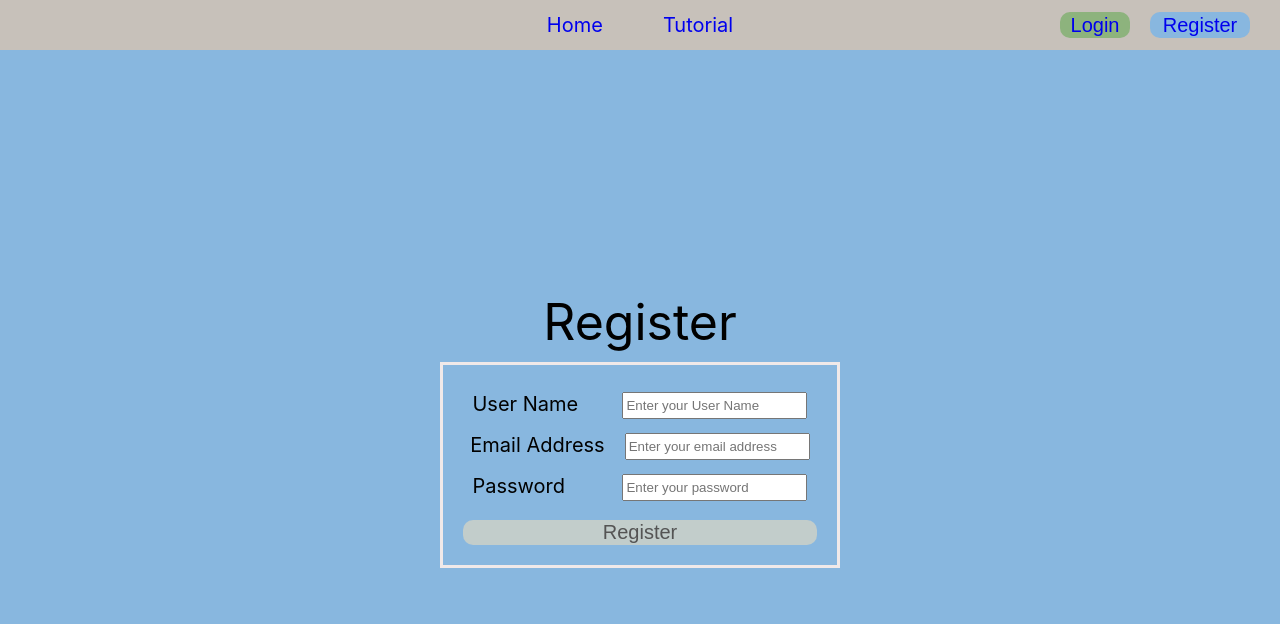
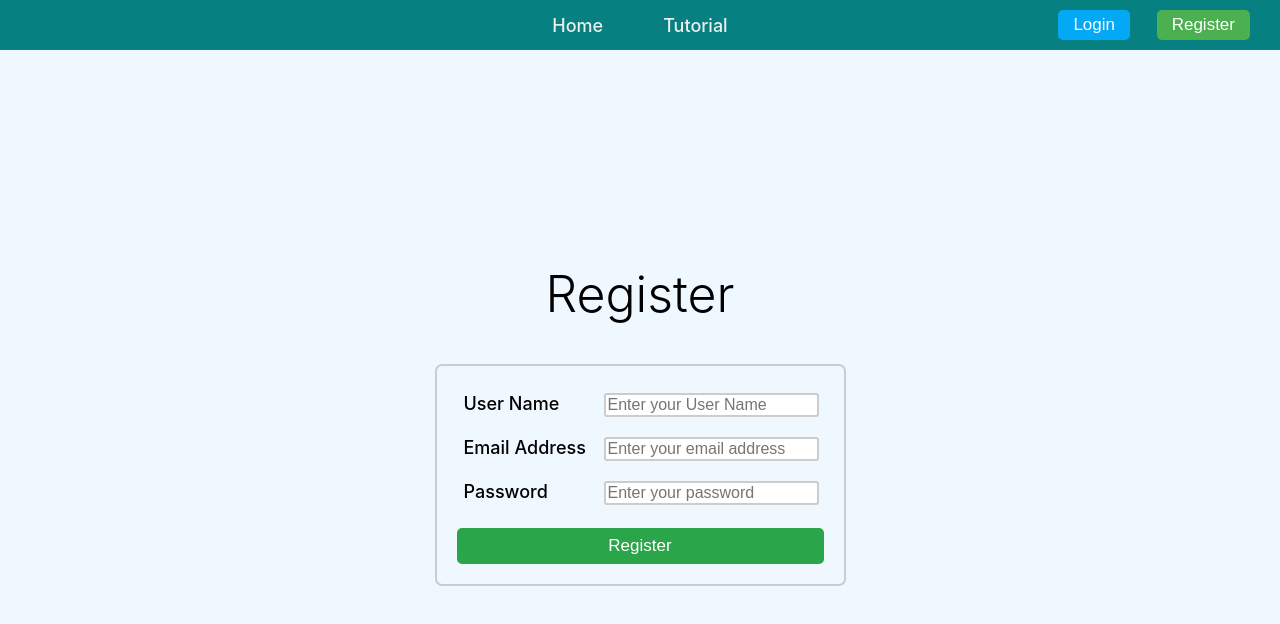
Before and after one commit to Jackie-LJQ/Note-taking-Web-App, a React (Create React App) app in the folder frontend/: page /register in a window 1280 px wide. Shown: the top 624 px of the page. Built offline with nearby package versions, Linux system fonts and the light colour scheme.

Commit message:
Many CSS changes

```diff
--- a/frontend/src/components/note.css
+++ b/frontend/src/components/note.css
@@ -27,18 +27,18 @@
     line-height: 20px;
     margin-top: 15px;
     margin-right: 10px;
-    cursor: pointer;
 }
 
 .noteTitleBold{
-    font-size: 24px;
-    font-weight: 700;
+    color:indigo;
+    font-size: 26px;
+    font-weight: 600;
     cursor: pointer;
 }
 
 .noteGroup{
-    font-size: 11px;
-    color: #be9656;
+    font-size: 13px;
+    color: #999;
     line-height: 20px;
     margin-top: 15px;
     margin-right: 10px;
@@ -46,13 +46,13 @@
 }
 
 .noteDate{
-    font-size: 13px;
+    font-size: 15px;
     color: grey;
     margin-top: 15px;
 }
 
 .noteAbs{
-    font-size: 14px;
+    font-size: 15px;
     color: #444;
     line-height: 24px;
     margin-top: 15px;
--- a/frontend/src/components/topbar.css
+++ b/frontend/src/components/topbar.css
@@ -1,7 +1,7 @@
 .topBar{
     height: 50px;
     width: 100%;
-    background-color: rgb(199, 193, 186);
+    background-color:rgb(6,128,128);
     display: flex;
     flex-direction: row;
     align-items: center;
@@ -10,40 +10,58 @@
     padding: 0px;
     position: sticky;
     top: 0;
-    z-index: 9;
 }
 
 .navBarItem{
+    color: #eee;
     padding: 30px;
     list-style: none;
-    font-size: 20px;
+    font-size: 18px;
+    font-weight: 500;
 }
 
+a {color :inherit}
 a:link { text-decoration: none; }
 a:hover { text-decoration: underline; }
 
-.lRegisterButton{
+.logoutButton{
     position: absolute;
-    top: 12px;
     right: 30px;
-    height: 26px;
-    width: 100px;
-    font-size: 20px;
-    color: rgb(236, 232, 232);
+    font-size: 17px;
+    color: white;
     border: none;
-    background-color: #88b7df;
-    border-radius: 10px;
+    background-color: #ff9800;
+    border-radius: 5px;
+    padding-left: 15px;
+    padding-right: 15px;
+    padding-top: 5px;
+    padding-bottom: 5px;
 }
 
-.rLoginButton{
+.registerButton{
     position: absolute;
-    top: 12px;
+    right: 30px;
+    font-size: 17px;
+    color: white;
+    border: none;
+    background-color: #4caf50;
+    border-radius: 5px;
+    padding-left: 15px;
+    padding-right: 15px;
+    padding-top: 5px;
+    padding-bottom: 5px;
+}
+
+.loginButton{
+    position: absolute;
     right: 150px;
-    height: 26px;
-    width: 70px;
-    font-size: 20px;
-    color: rgb(236, 232, 232);
+    font-size: 17px;
+    color: white;
     border: none;
-    background-color: #8db37d;
-    border-radius: 10px;
+    background-color: #03a9f4;
+    border-radius: 5px;
+    padding-left: 15px;
+    padding-right: 15px;
+    padding-top: 5px;
+    padding-bottom: 5px;
 }
--- a/frontend/src/components/topbar.js
+++ b/frontend/src/components/topbar.js
@@ -18,14 +18,14 @@ export default function TopBar({user, setUser}) {
             </li>
             {
                 user ?
-                <button className="lRegisterButton" onClick={handleLogout}>
+                <button className="logoutButton" onClick={handleLogout}>
                     <Link to="/tutorial">{user && "Logout" }</Link>
                 </button>  :
                 <>
-                <button className="lRegisterButton">
+                <button className="registerButton">
                     <Link to="/register">Register</Link>
                 </button>
-                <button className="rLoginButton">
+                <button className="loginButton">
                 <Link to="/login">Login</Link>
                 </button>
                 </>
--- a/frontend/src/pages/home.css
+++ b/frontend/src/pages/home.css
@@ -41,4 +41,5 @@
     padding-bottom: 5px;
     */
     padding: 10px;
+    cursor: pointer;
 }
--- a/frontend/src/pages/login.css
+++ b/frontend/src/pages/login.css
@@ -5,7 +5,7 @@
     flex-direction: column;
     align-items: center;
     justify-content: center;
-    background-color:#8db37d;
+    background-color:aliceblue;
     background-size: cover;
 }
 
@@ -14,38 +14,58 @@
     flex-direction: column;
     align-items: center;
     font-size: 20px;
-    border-style: solid ;
-    border-color: rgba(240, 233, 233, 0.998);
+    border-style: solid;
+    border-width: 2px;
+    border-radius: 7px;
+    border-color: #ccc;
     padding: 20px;
-    padding-top: 0px;
 }
 
 .loginTitle{
     font-size: 50px;
+    font-weight: 350;
     padding: 10px;
     padding-top: 0px;
+    margin-bottom: 30px;
 }
 
 .loginBlock{
-    margin: 7px;
+    font-size: 17px;
+    margin-top: 7px;
+    margin-right: 5px;
+    margin-bottom: 7px;
     display: flex;
     flex-direction: row;
     justify-content: center;
 }
 
 .loginLabel{
-    min-width: 120px;
-    margin-bottom: 3px;
-    margin-left: 20px;
+    font-size: 18px;
+    font-weight: 450;
+    min-width: 110px;
+    margin-bottom: 6px;
+    margin-left: 5px;
 }
 
-.loginButton{
-    margin-top: 12px;
-    height:25px ;
+.loginInput{
+    font-size: 16px;
+    margin-bottom: 6px;
+    border-radius: 3px;
+    border-width: 2px;
+    border-color: #ccc;
+    border-style: solid;
+}
+
+.loginSubmitButton{
+    margin-top: 10px;
+    margin-left: 15px;
+    margin-right: 15px;
     width: 100%;
-    font-size: 20px;
-    padding: 0px;
+    color: white;
+    font-size: 17px;
+    padding: 8px;
     border: none;
-    background-color: rgb(205, 194, 194);
-    border-radius: 10px;
+    background-color: #2ba54a;
+    border-radius: 5px;
+    cursor: pointer;
 }
--- a/frontend/src/pages/login.js
+++ b/frontend/src/pages/login.js
@@ -40,7 +40,7 @@ export default function Login() {
                 <form className="loginForm">
                     <div className="loginBlock">
                         <label className="loginLabel">Account</label>
-                        <input
+                        <input className="loginInput"
                             type="text"
                             placeholder="Enter your email address"
                             onChange={(e)=>{setEmail(e.target.value)}}
@@ -48,14 +48,14 @@ export default function Login() {
                     </div>
                     <div className="loginBlock">
                         <label className="loginLabel">Password</label>
-                        <input
+                        <input className="loginInput"
                             type="password"
                             placeholder="Enter your password"
                             onChange={(e)=>{setPassword(e.target.value)}}
                         />
                     </div>
                     <div className="errorBlock">{errMessage}</div>
-                    <button type="submit" className="loginButton" onClick={handleSubmit}>Login</button>
+                    <button type="submit" className="loginSubmitButton" onClick={handleSubmit}>Login</button>
                 </form>
             </div>
         </>
--- a/frontend/src/pages/register.css
+++ b/frontend/src/pages/register.css
@@ -5,7 +5,8 @@
     justify-content: center;
     height: calc(100vh - 50px);
     width: 100%;
-    background-color:#88b7df;
+    background-color:aliceblue;
+    background-size: cover;
 }
 
 
@@ -14,40 +15,62 @@
     flex-direction: column;
     align-items: center;
     font-size: 20px;
-    border-style: solid ;
-    border-color: rgba(240, 233, 233, 0.998);
+    border-style: solid;
+    border-width: 2px;
+    border-radius: 7px;
+    border-color: #ccc;
     padding: 20px;
 }
 
 .registerTitle{
     font-size: 50px;
+    font-weight: 350;
     padding: 10px;
+    padding-top: 0px;
+    margin-bottom: 30px;
 }
 
 .registerBlock{
+    font-size: 17px;
     margin: 7px;
+    margin-right: 5px;
+    margin-bottom: 7px;
     display: flex;
     flex-direction: row;
     justify-content: center;
 }
 
 .registerLabel{
-    min-width: 130px;
-    margin-bottom: 3px;
-    margin-right: 20px;
+    font-size: 18px;
+    font-weight: 450;
+    min-width: 140px;
+    margin-bottom: 6px;
+    margin-left: 0px;
 }
 
-.registerButton{
-    margin-top: 12px;
-    height:25px ;
+.registerInput{
+    font-size: 16px;
+    margin-bottom: 6px;
+    border-radius: 3px;
+    border-width: 2px;
+    border-color: #ccc;
+    border-style: solid;
+}
+
+.registerSubmitButton{
+    margin-top: 10px;
+    margin-left: 15px;
+    margin-right: 15px;
     width: 100%;
-    font-size: 20px;
-    padding: 0px;
+    color: white;
+    font-size: 17px;
+    padding: 8px;
     border: none;
-    color: rgb(84, 84, 84);
-    background-color: rgb(194, 205, 203);
-    border-radius: 10px;
+    background-color: #2ba54a;
+    border-radius: 5px;
+    cursor: pointer;
 }
+
 .errorBlock{
     color: rgba(193, 19, 19, 0.662)
 }
--- a/frontend/src/pages/register.js
+++ b/frontend/src/pages/register.js
@@ -55,7 +55,7 @@ export default function Register() {
                 <form className="registerForm">
                     <div className="registerBlock">
                         <label className="registerLabel">User Name</label>
-                        <input
+                        <input className="registerInput"
                             type="text"
                             placeholder="Enter your User Name"
                             onChange={(e)=>{setUsername(e.target.value)}}
@@ -63,7 +63,7 @@ export default function Register() {
                     </div>
                     <div className="registerBlock">
                         <label className="registerLabel">Email Address</label>
-                        <input
+                        <input className="registerInput"
                             type="text"
                             placeholder="Enter your email address"
                             onChange={(e)=>{setEmail(e.target.value)}}
@@ -71,7 +71,7 @@ export default function Register() {
                     </div>
                     <div className="registerBlock">
                         <label className="registerLabel">Password</label>
-                        <input
+                        <input className="registerInput"
                             type="password"
                             placeholder="Enter your password"
                             onChange={(e)=>setPassword(e.target.value)}
@@ -80,7 +80,7 @@ export default function Register() {
                     <div className="errorBlock">{errMessage}</div>
                     <button
                         type="submit"
-                        className="registerButton"
+                        className="registerSubmitButton"
                         onClick={handleSubmit}>Register</button>
                 </form>
             </div>
```
